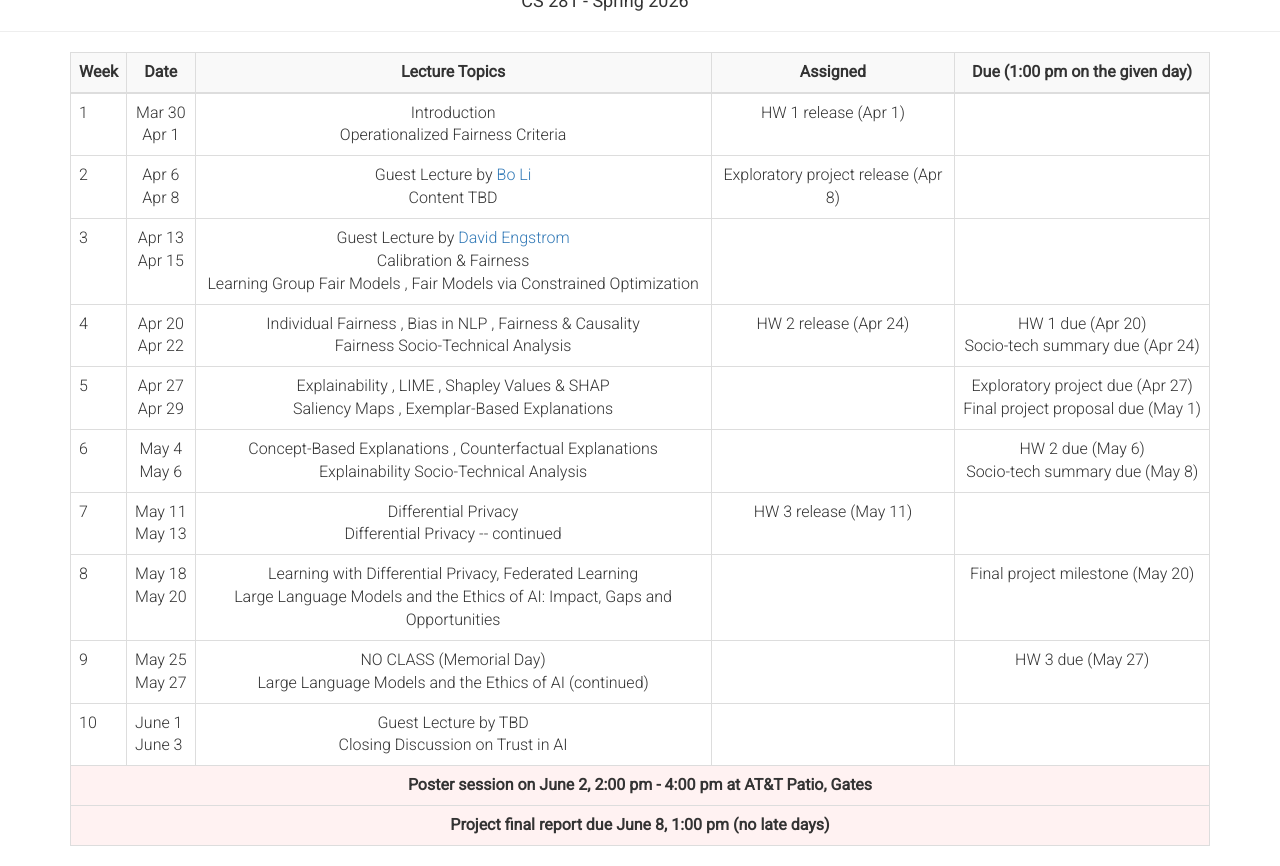
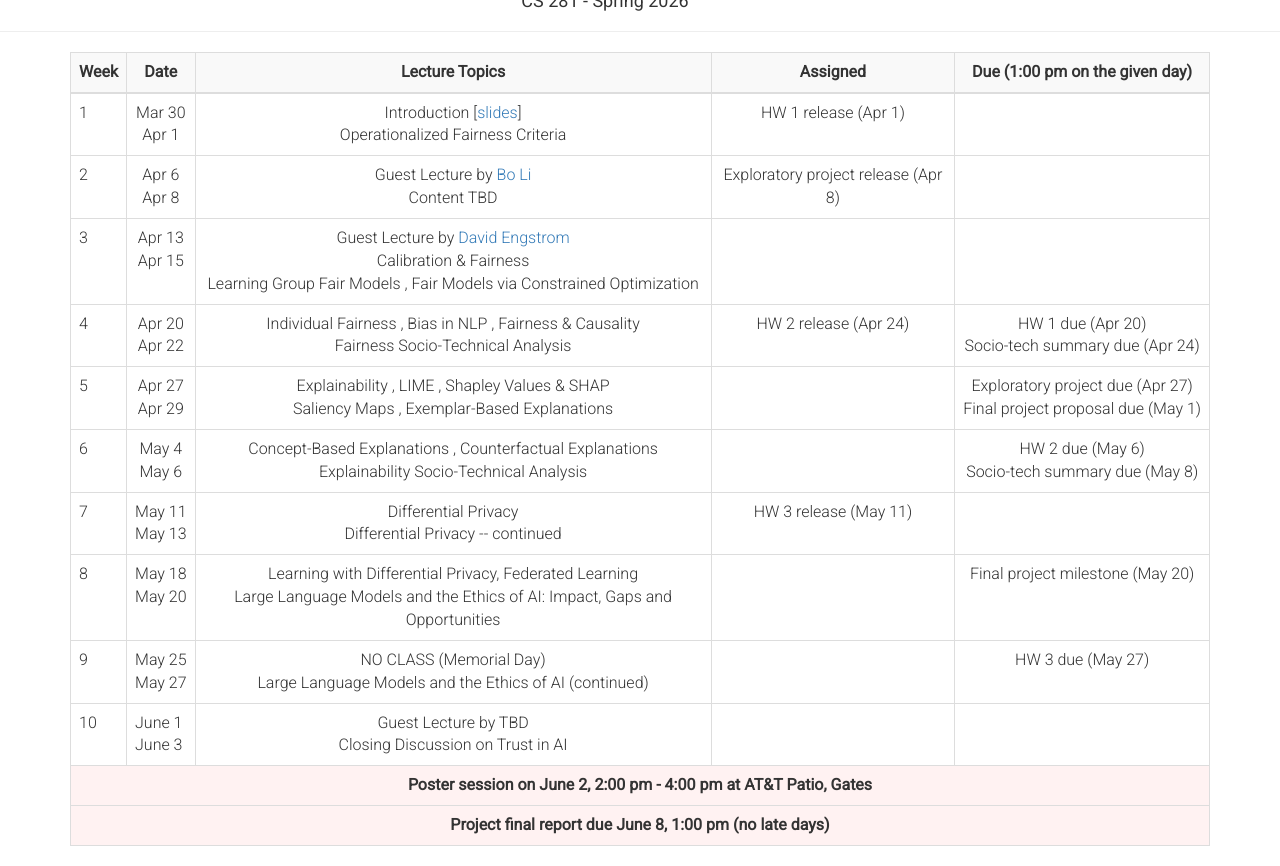
Before and after one commit to stanfordaiethics/stanfordaiethics.github.io, a plain HTML site: page syllabus.html in a window 1280 px wide. Shown: the part 72-938 px from the top of the page. Drawn offline with nearby package versions, Linux system fonts and the light colour scheme.

Commit message:
added lecture 1 draft slides

```diff
--- a/syllabus.html
+++ b/syllabus.html
@@ -51,7 +51,7 @@
             </td>
             <td align="center">
                 Introduction
-                <!--  [<a href="https://drive.google.com/file/d/14y4VU64nxUkl4FznRAFGR1AepHjQD9v1/view?usp=share_link">slides</a>] -->
+                [<a href="https://drive.google.com/file/d/1nhjCehtYGQjOpTk8E9SAiECn_h8T3pse/view?usp=drive_link">slides</a>]
                 <br>
                 <nobr>
                     Operationalized Fairness Criteria <!-- [<a href="https://drive.google.com/file/d/1uBlWrKQvCSQzImlfXT2OkxDSLcycRFny/view?usp=sharing">slides</a>] -->
```
